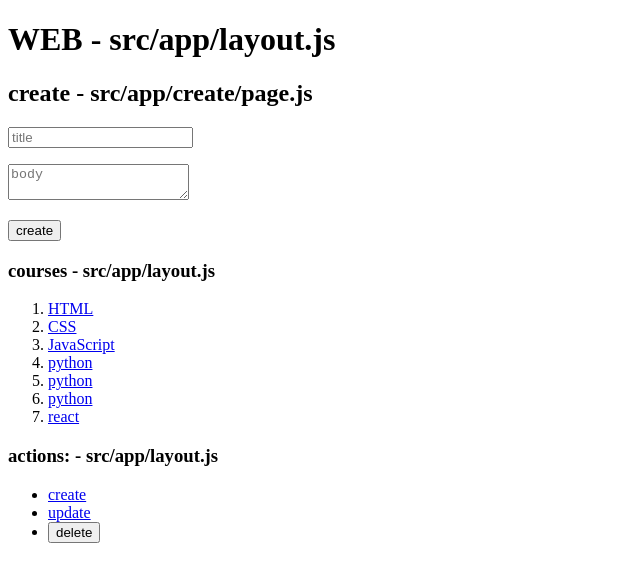
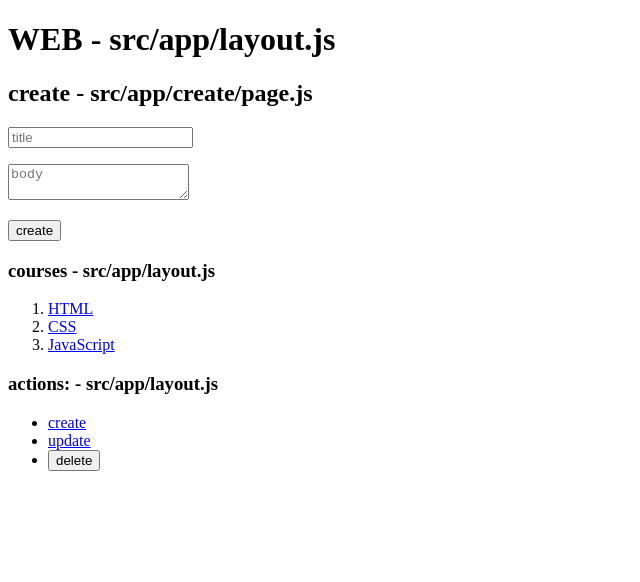
Before and after one commit to insightp25/nextapp2, a Next.js app: page /create in a window 1280 px wide. Shown: the top 582 px of the page, without its empty margins (0-640 px from the left). Built offline with nearby package versions, Linux system fonts and the light colour scheme; data requests are answered from the project's data file.

Commit message:
on cache

```diff
--- a/db.json
+++ b/db.json
@@ -14,26 +14,6 @@
       "id": "3",
       "title": "JavaScript",
       "body": "JavaScript is ..."
-    },
-    {
-      "id": "ea07",
-      "title": "python",
-      "body": "python is ..."
-    },
-    {
-      "id": "82ff",
-      "title": "python",
-      "body": "python is ..."
-    },
-    {
-      "id": "5bc3",
-      "title": "python",
-      "body": "python is ..."
-    },
-    {
-      "id": "89cb",
-      "title": "react",
-      "body": "react be..."
     }
   ],
   "posts": [
--- a/src/app/create/page.js
+++ b/src/app/create/page.js
@@ -20,6 +20,7 @@ export default function Create() {
           console.log(result);
           const lastId = result.id;
           router.push(`/read/${lastId}`);
+          router.refresh();
         })
     }}>
       <h2>create - src/app/create/page.js</h2>
--- a/src/app/layout.js
+++ b/src/app/layout.js
@@ -7,7 +7,7 @@ export const metadata = {
 };
 
 export default async function RootLayout({ children }) {
-  const resp = await fetch("http://localhost:9999/topics")
+  const resp = await fetch("http://localhost:9999/topics", {next: {revalidate: 0}});
   const topics = await resp.json();
 
   return (
@@ -30,6 +30,9 @@ export default async function RootLayout({ children }) {
           <li><Link href="/update/1">update</Link></li>
           <li><input type="button" value="delete" /></li>
         </ul>
+        <br />
+        <br />
+        <br />
       </body>
     </html>
   );
```
Also changed, not shown: 1 other file (tests, documents, lock files or other folders).
